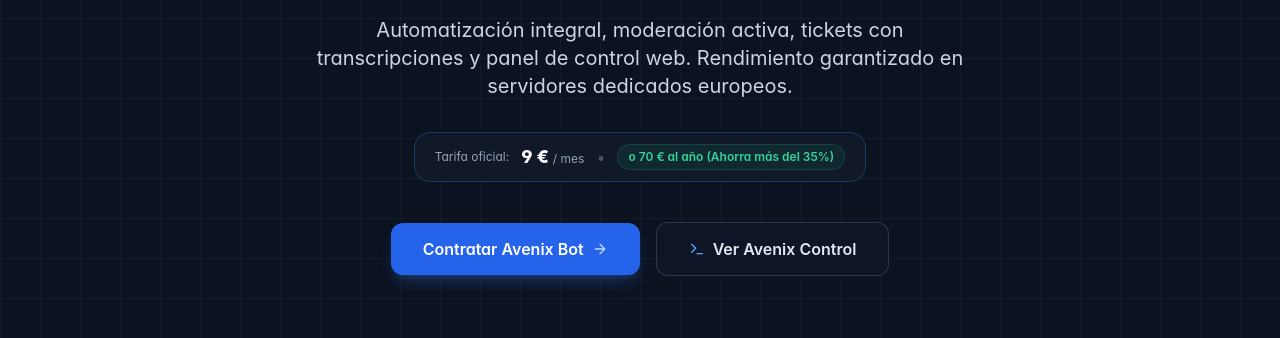
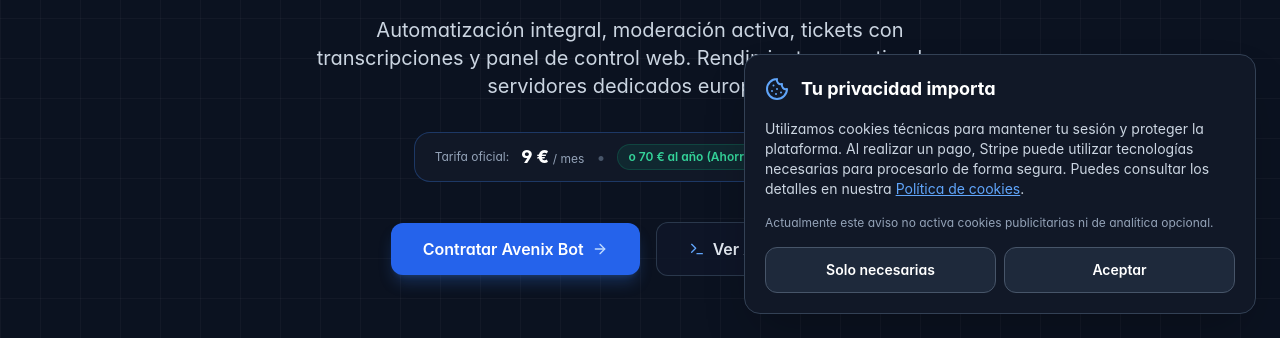
Before and after one commit to FerocitoYT/Avenix, a Next.js app: page / in a window 1280 px wide. Shown: the part 462-800 px from the top of the page. Built offline with nearby package versions, Linux system fonts and the light colour scheme; no server answers.

Commit message:
Integrate persistent privacy notice and billing information

```diff
--- a/app/layout.tsx
+++ b/app/layout.tsx
@@ -1,3 +1,4 @@
+import {CookieNotice} from "@/components/cookie-notice";
 import type { Metadata, Viewport } from "next";
 import "./globals.css";
 
@@ -58,6 +59,7 @@ export default function RootLayout({
       <body className="font-sans antialiased bg-[#0B1220] text-[#F8FAFC] min-h-screen selection:bg-blue-500/30 selection:text-white">
         <div className="relative flex min-h-screen flex-col">
           {children}
+          <CookieNotice />
         </div>
       </body>
     </html>
```
